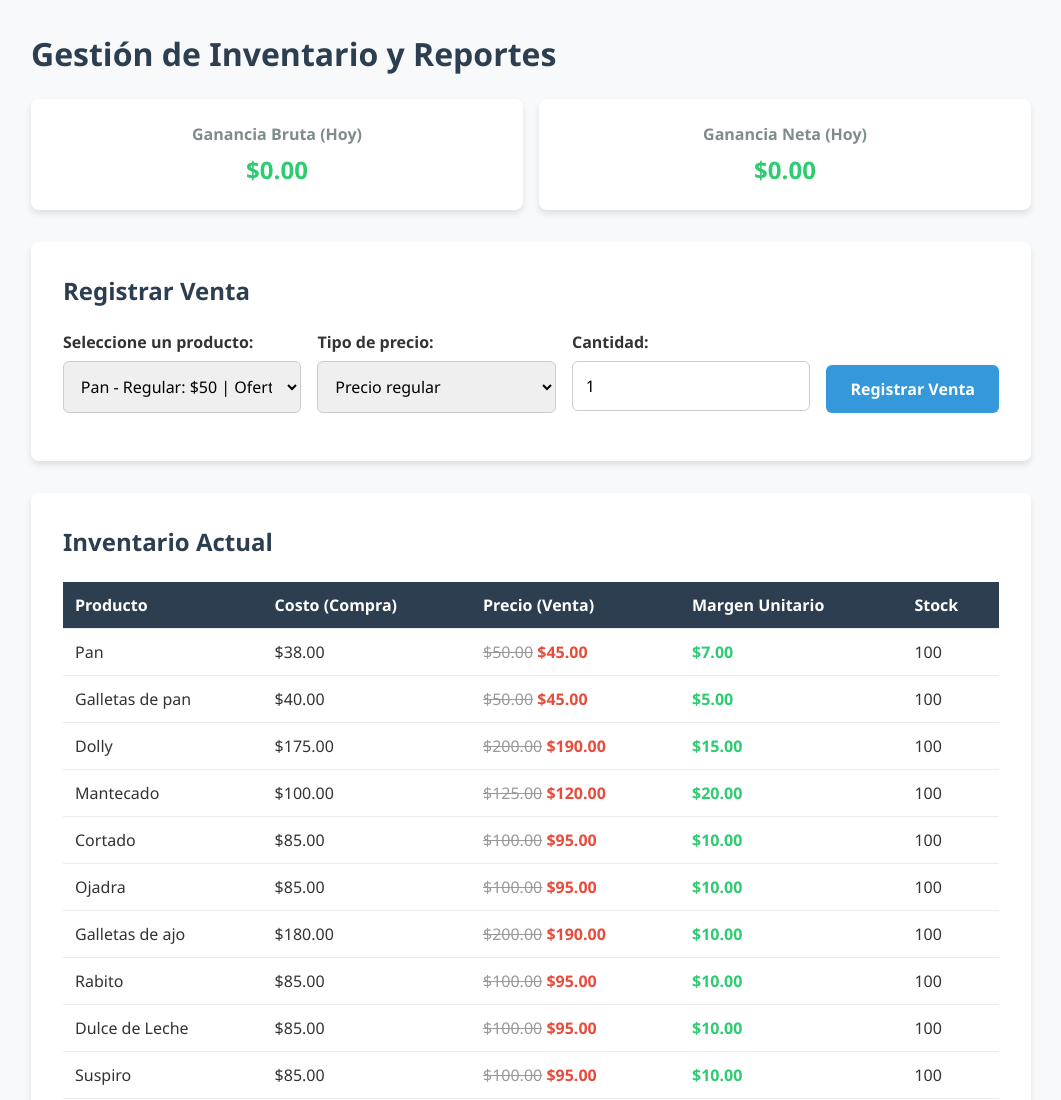
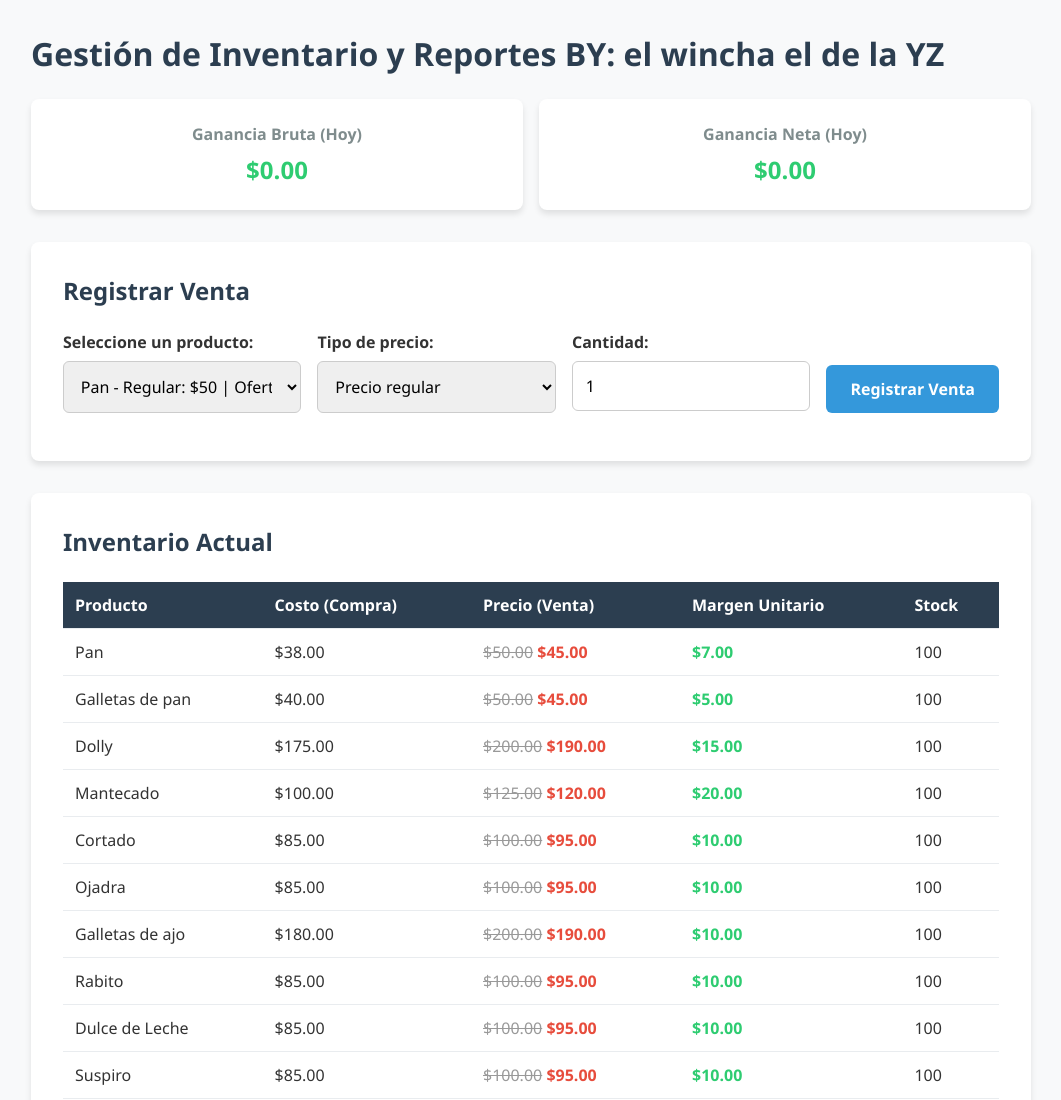
Before and after one commit to Wilmerfront/Ventas_WOB1.1, a plain HTML site: page index.html in a window 1280 px wide. Shown: the top 1100 px of the page, without its empty margins (109-1170 px from the left). Drawn offline with Linux system fonts and the light colour scheme.

Commit message:
Update title and header in index.html

```diff
--- a/index.html
+++ b/index.html
@@ -3,7 +3,7 @@
 <head>
     <meta charset="UTF-8">
     <meta name="viewport" content="width=device-width, initial-scale=1.0">
-    <title>Sistema de Inventario y venta BY: el wincha el de la YZ</title>
+    <title>Sistema de Inventario y venta </title>
 
     <link rel="stylesheet" href="https://cdnjs.cloudflare.com/ajax/libs/font-awesome/6.4.0/css/all.min.css">
 
@@ -158,7 +158,7 @@
 <body>
 
     <div class="container">
-        <h1>Gestión de Inventario y Reportes</h1>
+        <h1>Gestión de Inventario y Reportes BY: el wincha el de la YZ</h1>
 
         <!-- PANEL DE REPORTES -->
         <div class="reports-grid">
```
